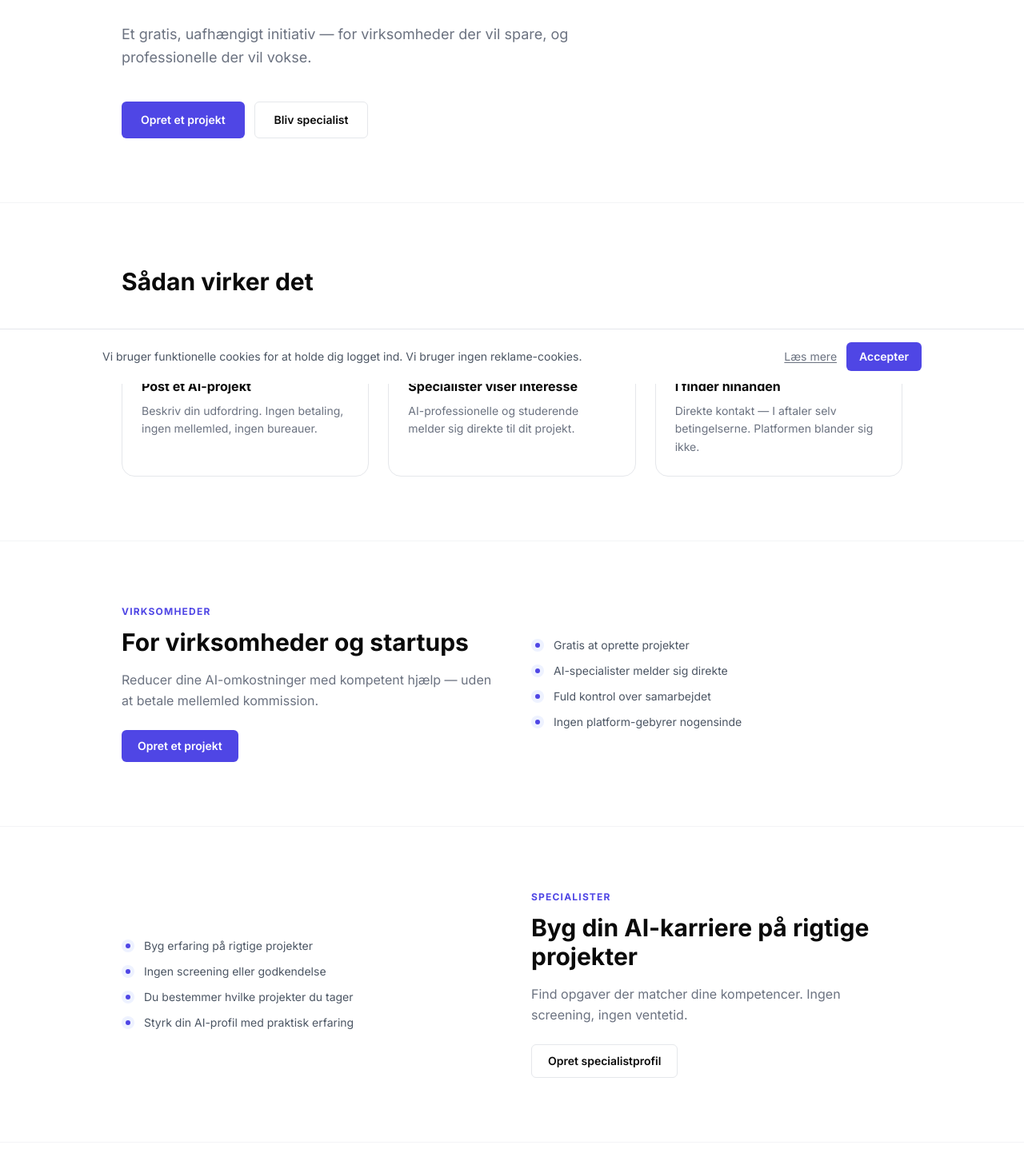
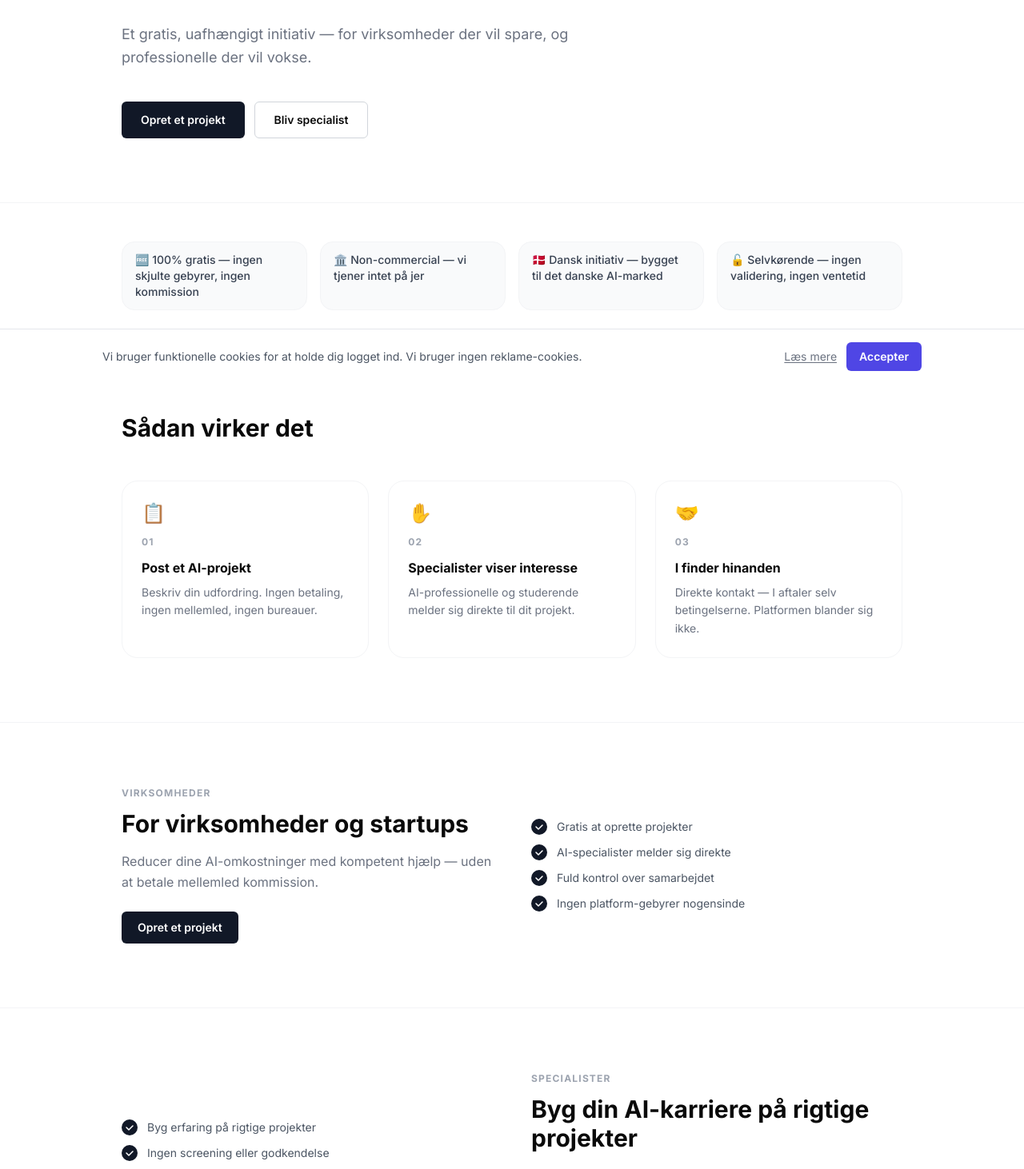
Before and after one commit to mikkelstreet-png/Naetwork, a Next.js app: page / in a window 1280 px wide. Shown: the part 320-1782 px from the top of the page at 80% size. Built offline with nearby package versions, Linux system fonts and the light colour scheme; no server answers.

Commit message:
design: new hero, how-it-works icons, value props, monochrome palette

```diff
--- a/app/page.tsx
+++ b/app/page.tsx
@@ -32,7 +32,7 @@ export default function Home() {
       <section className="max-w-5xl mx-auto px-4 sm:px-6 pt-24 pb-20">
         <div className="max-w-3xl">
           <div className="inline-flex items-center gap-2 mb-6 rounded-full border border-gray-200 bg-gray-50 px-3 py-1">
-            <span className="w-2 h-2 rounded-full bg-[#4F46E5]"></span>
+            <span className="w-2 h-2 rounded-full bg-gray-900"></span>
             <span className="text-xs text-gray-500 font-medium">{tr('hero.badge')}</span>
           </div>
           <h1 className="text-5xl font-extrabold tracking-tight text-[#0A0A0A] leading-tight mb-6">
@@ -44,16 +44,34 @@ export default function Home() {
           <div className="flex flex-col sm:flex-row gap-3">
             <Link
               href="/signup?role=business"
-              className="inline-flex items-center justify-center rounded-md bg-[#4F46E5] px-6 py-3 text-sm font-semibold text-white hover:bg-[#4338CA] transition-colors"
+              className="inline-flex items-center justify-center rounded-md bg-gray-900 px-6 py-3 text-sm font-semibold text-white hover:bg-black transition-colors"
             >
               {tr('hero.cta1')}
             </Link>
             <Link
               href="/signup?role=specialist"
-              className="inline-flex items-center justify-center rounded-md border border-gray-200 bg-white px-6 py-3 text-sm font-semibold text-[#0A0A0A] hover:border-[#4F46E5] transition-colors"
+              className="inline-flex items-center justify-center rounded-md border border-gray-300 bg-white px-6 py-3 text-sm font-semibold text-[#0A0A0A] hover:border-gray-900 transition-colors"
             >
               {tr('hero.cta2')}
             </Link>
+          </div>
+        </div>
+      </section>
+
+      {/* Value props */}
+      <section className="border-t border-gray-100 py-12">
+        <div className="max-w-5xl mx-auto px-4 sm:px-6">
+          <div className="grid grid-cols-1 sm:grid-cols-2 lg:grid-cols-4 gap-4">
+            {[
+              tr('value.free'),
+              tr('value.nonprofit'),
+              tr('value.danish'),
+              tr('value.open'),
+            ].map((item) => (
+              <div key={item} className="rounded-xl border border-gray-100 bg-gray-50 px-4 py-3 text-sm text-gray-700 font-medium">
+                {item}
+              </div>
+            ))}
           </div>
         </div>
       </section>
@@ -67,15 +85,16 @@ export default function Home() {
           <h2 className="text-3xl font-bold text-[#0A0A0A] mb-12">{tr('how.title')}</h2>
           <div className="grid grid-cols-1 md:grid-cols-3 gap-6">
             {[
-              { num: '01', title: tr('how.step1.title'), desc: tr('how.step1.desc') },
-              { num: '02', title: tr('how.step2.title'), desc: tr('how.step2.desc') },
-              { num: '03', title: tr('how.step3.title'), desc: tr('how.step3.desc') },
+              { icon: tr('how.step1.icon'), num: '01', title: tr('how.step1.title'), desc: tr('how.step1.desc') },
+              { icon: tr('how.step2.icon'), num: '02', title: tr('how.step2.title'), desc: tr('how.step2.desc') },
+              { icon: tr('how.step3.icon'), num: '03', title: tr('how.step3.title'), desc: tr('how.step3.desc') },
             ].map((step) => (
               <div
                 key={step.num}
-                className="border border-gray-200 rounded-xl p-6 hover:border-[#4F46E5] transition-all duration-150 hover:-translate-y-0.5"
+                className="border border-gray-100 rounded-2xl p-6 hover:border-gray-900 transition-all duration-150 hover:-translate-y-0.5"
               >
-                <div className="text-xs font-bold text-[#4F46E5] mb-3 tracking-widest">{step.num}</div>
+                <div className="text-2xl mb-3">{step.icon}</div>
+                <div className="text-xs font-bold text-gray-400 mb-3 tracking-widest">{step.num}</div>
                 <h3 className="font-bold text-[#0A0A0A] mb-2">{step.title}</h3>
                 <p className="text-sm text-gray-500 leading-relaxed">{step.desc}</p>
               </div>
@@ -92,21 +111,26 @@ export default function Home() {
         >
           <div className="grid grid-cols-1 md:grid-cols-2 gap-12 items-center">
             <div>
-              <div className="text-xs font-bold text-[#4F46E5] tracking-widest mb-3 uppercase">Virksomheder</div>
+              <div className="text-xs font-bold text-gray-400 tracking-widest mb-3 uppercase">{tr('biz.label')}</div>
               <h2 className="text-3xl font-bold text-[#0A0A0A] mb-4">{tr('biz.title')}</h2>
               <p className="text-base text-gray-500 leading-relaxed mb-6">{tr('biz.desc')}</p>
               <Link
                 href="/signup?role=business"
-                className="inline-flex items-center justify-center rounded-md bg-[#4F46E5] px-5 py-2.5 text-sm font-semibold text-white hover:bg-[#4338CA] transition-colors"
+                className="inline-flex items-center justify-center rounded-md bg-gray-900 px-5 py-2.5 text-sm font-semibold text-white hover:bg-black transition-colors"
               >
                 {tr('biz.cta')}
               </Link>
             </div>
             <div className="space-y-3">
-              {['Gratis at oprette projekter', 'AI-specialister melder sig direkte', 'Fuld kontrol over samarbejdet', 'Ingen platform-gebyrer nogensinde'].map((item) => (
+              {[
+                tr('biz.feature1'),
+                tr('biz.feature2'),
+                tr('biz.feature3'),
+                tr('biz.feature4'),
+              ].map((item) => (
                 <div key={item} className="flex items-center gap-3 text-sm text-gray-600">
-                  <div className="w-4 h-4 rounded-full bg-indigo-50 flex items-center justify-center shrink-0">
-                    <div className="w-1.5 h-1.5 rounded-full bg-[#4F46E5]"></div>
+                  <div className="w-5 h-5 rounded-full bg-gray-900 flex items-center justify-center shrink-0">
+                    <svg className="w-3 h-3 text-white" fill="none" viewBox="0 0 12 12"><path d="M2 6l3 3 5-5" stroke="currentColor" strokeWidth="1.5" strokeLinecap="round" strokeLinejoin="round"/></svg>
                   </div>
                   {item}
                 </div>
@@ -124,22 +148,27 @@ export default function Home() {
         >
           <div className="grid grid-cols-1 md:grid-cols-2 gap-12 items-center">
             <div className="order-2 md:order-1 space-y-3">
-              {['Byg erfaring på rigtige projekter', 'Ingen screening eller godkendelse', 'Du bestemmer hvilke projekter du tager', 'Styrk din AI-profil med praktisk erfaring'].map((item) => (
+              {[
+                tr('spec.feature1'),
+                tr('spec.feature2'),
+                tr('spec.feature3'),
+                tr('spec.feature4'),
+              ].map((item) => (
                 <div key={item} className="flex items-center gap-3 text-sm text-gray-600">
-                  <div className="w-4 h-4 rounded-full bg-indigo-50 flex items-center justify-center shrink-0">
-                    <div className="w-1.5 h-1.5 rounded-full bg-[#4F46E5]"></div>
+                  <div className="w-5 h-5 rounded-full bg-gray-900 flex items-center justify-center shrink-0">
+                    <svg className="w-3 h-3 text-white" fill="none" viewBox="0 0 12 12"><path d="M2 6l3 3 5-5" stroke="currentColor" strokeWidth="1.5" strokeLinecap="round" strokeLinejoin="round"/></svg>
                   </div>
                   {item}
                 </div>
               ))}
             </div>
             <div className="order-1 md:order-2">
-              <div className="text-xs font-bold text-[#4F46E5] tracking-widest mb-3 uppercase">Specialister</div>
+              <div className="text-xs font-bold text-gray-400 tracking-widest mb-3 uppercase">{tr('spec.label')}</div>
               <h2 className="text-3xl font-bold text-[#0A0A0A] mb-4">{tr('spec.title')}</h2>
               <p className="text-base text-gray-500 leading-relaxed mb-6">{tr('spec.desc')}</p>
               <Link
                 href="/signup?role=specialist"
-                className="inline-flex items-center justify-center rounded-md border border-gray-200 bg-white px-5 py-2.5 text-sm font-semibold text-[#0A0A0A] hover:border-[#4F46E5] transition-colors"
+                className="inline-flex items-center justify-center rounded-md border border-gray-300 bg-white px-5 py-2.5 text-sm font-semibold text-[#0A0A0A] hover:border-gray-900 transition-colors"
               >
                 {tr('spec.cta')}
               </Link>
```
